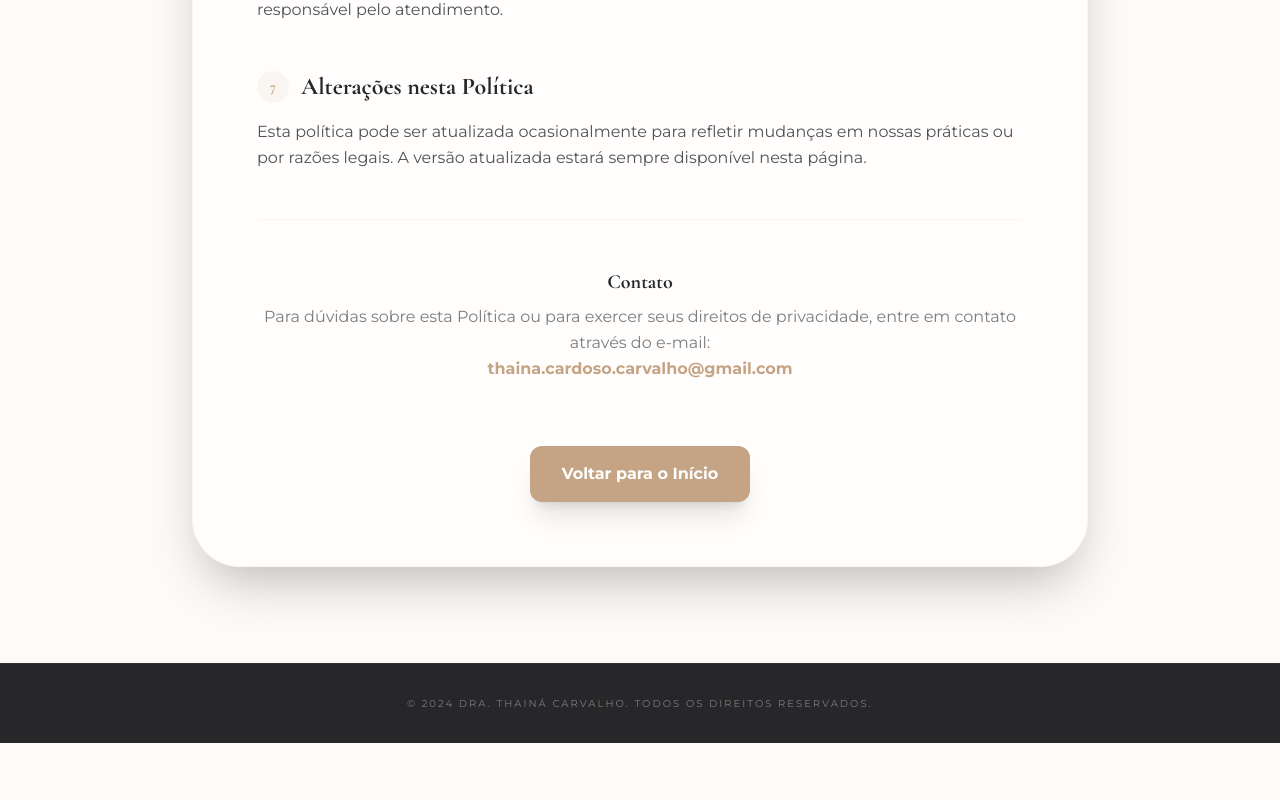
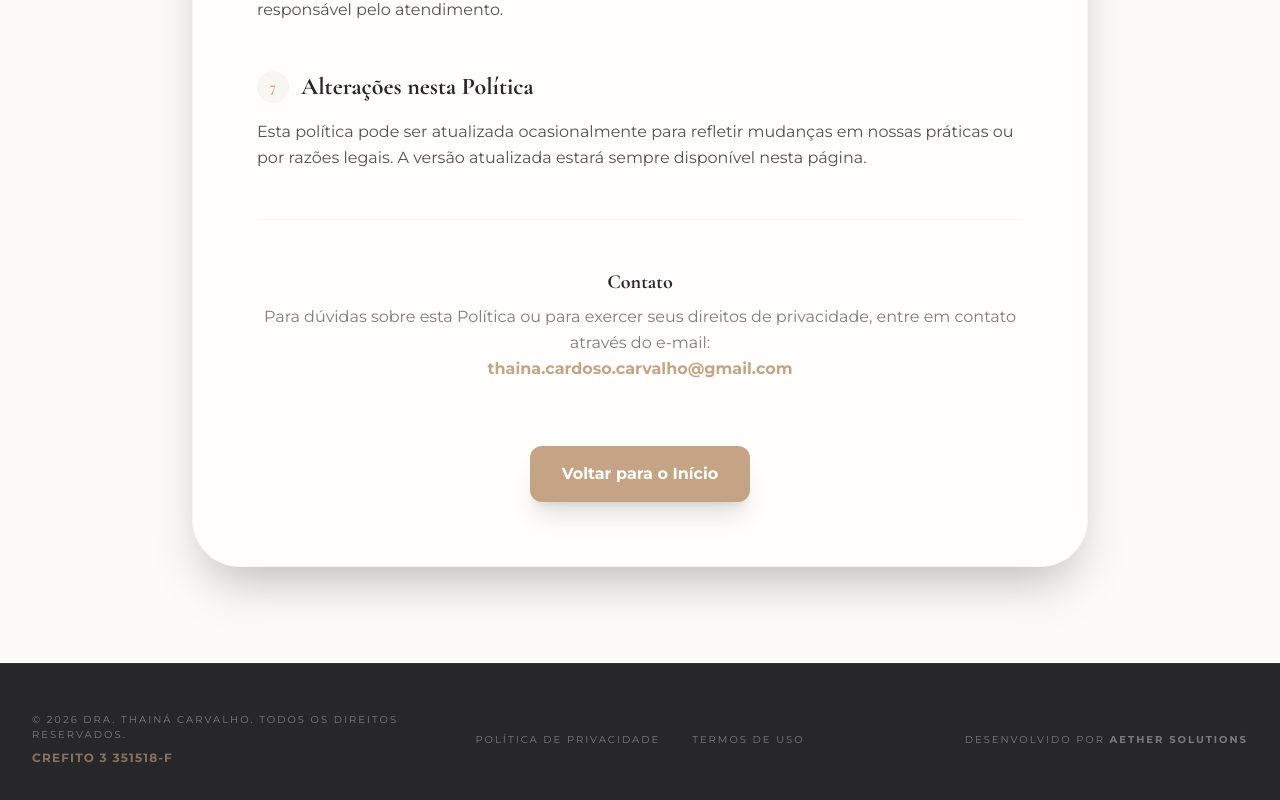
Before and after one commit to GuilhermexTT/LadingPage-Thaina, a Next.js app: page /privacidade in a window 1280 px wide. Shown: the part 1728-2528 px from the top of the page. Before the commit the page ends 2471 px from the top, so only its background shows below. Built offline with nearby package versions, Linux system fonts and the light colour scheme.

Commit message:
Refatoração do rodapé, atualização de ano, adição de créditos Aether Solutions e otimização de performance com sharp e requisições paralelas

```diff
--- a/package.json
+++ b/package.json
@@ -16,6 +16,7 @@
     "react": "18.3.1",
     "react-dom": "18.3.1",
     "sanity": "^3.44.0",
+    "sharp": "^0.34.5",
     "styled-components": "^6.4.1"
   },
   "devDependencies": {
--- a/src/app/page.tsx
+++ b/src/app/page.tsx
@@ -47,7 +47,13 @@
     // Fetch CMS Data
     const fetchData = async () => {
       try {
-        const cmsProcedures = await client.fetch(proceduresQuery);
+        const [cmsProcedures, cmsTestimonials, cmsResults, cmsConfig] = await Promise.all([
+          client.fetch(proceduresQuery),
+          client.fetch(testimonialsQuery),
+          client.fetch(resultsQuery),
+          client.fetch(siteConfigQuery)
+        ]);
+
         if (cmsProcedures?.length > 0) {
           // Merge CMS procedures with hardcoded ones, avoiding duplicates by name
           setProcedures((prev) => [
@@ -56,7 +62,6 @@
           ]);
         }
 
-        const cmsTestimonials = await client.fetch(testimonialsQuery);
         if (cmsTestimonials?.length > 0) {
           // Merge CMS testimonials
           setTestimonials((prev) => [
@@ -65,7 +70,6 @@
           ]);
         }
 
-        const cmsResults = await client.fetch(resultsQuery);
         if (cmsResults?.length > 0) {
           setResults((prev) => [
             ...cmsResults,
@@ -73,7 +77,6 @@
           ]);
         }
 
-        const cmsConfig = await client.fetch(siteConfigQuery);
         if (cmsConfig) setSiteConfig((prev: any) => ({ ...prev, ...cmsConfig }));
       } catch (error) {
         console.error("CMS Fetch error:", error);
@@ -489,16 +492,18 @@
           </div>
         </div>
 
-        <div className="max-w-7xl mx-auto px-4 sm:px-6 lg:px-8 pt-10 border-t border-white/5 flex flex-col md:flex-row justify-between items-center space-y-6 md:space-y-0 text-soft-beige/40 text-[10px] uppercase tracking-[0.2em]">
-          <div className="flex flex-col items-center md:items-start space-y-2">
-            <p>© 2024 Dra. Thainá Carvalho. Todos os direitos reservados.</p>
+        <div className="max-w-7xl mx-auto px-4 sm:px-6 lg:px-8 pt-10 border-t border-white/5 grid grid-cols-1 md:grid-cols-3 gap-8 items-center text-soft-beige/40 text-[10px] uppercase tracking-[0.2em]">
+          <div className="flex flex-col items-center md:items-start space-y-2 order-2 md:order-1">
+            <p>© 2026 Dra. Thainá Carvalho. Todos os direitos reservados.</p>
             <p className="font-body font-bold text-gold/60 text-xs tracking-widest">CREFITO 3 351518-F</p>
           </div>
-          <div className="flex space-x-8">
-            <Link href="/privacidade" className="hover:text-gold transition-colors">Política de Privacidade</Link>
-            <Link href="/termos" className="hover:text-gold transition-colors">Termos de Uso</Link>
+          <div className="flex justify-center space-x-8 order-1 md:order-2">
+            <Link href="/privacidade" className="hover:text-gold transition-colors whitespace-nowrap">Política de Privacidade</Link>
+            <Link href="/termos" className="hover:text-gold transition-colors whitespace-nowrap">Termos de Uso</Link>
           </div>
-          <p>Desenvolvido com carinho para realçar sua beleza.</p>
+          <div className="flex justify-center md:justify-end order-3">
+            <p className="text-center md:text-right">Desenvolvido por <Link href="https://www.aethersolutions.com.br/" target="_blank" className="hover:text-gold transition-colors font-bold">Aether Solutions</Link></p>
+          </div>
         </div>
       </footer>
     </main>
--- a/src/app/privacidade/page.tsx
+++ b/src/app/privacidade/page.tsx
@@ -119,8 +119,20 @@
         </div>
       </section>
 
-      <footer className="bg-zinco text-soft-beige/40 text-[10px] uppercase tracking-[0.2em] py-8 text-center border-t border-white/5">
-        <p>© 2024 Dra. Thainá Carvalho. Todos os direitos reservados.</p>
+      <footer className="bg-zinco text-soft-beige/40 text-[10px] uppercase tracking-[0.2em] py-12 border-t border-white/5">
+        <div className="max-w-7xl mx-auto px-4 sm:px-6 lg:px-8 grid grid-cols-1 md:grid-cols-3 gap-8 items-center">
+          <div className="flex flex-col items-center md:items-start space-y-2 order-2 md:order-1">
+            <p>© 2026 Dra. Thainá Carvalho. Todos os direitos reservados.</p>
+            <p className="font-body font-bold text-gold/60 text-xs tracking-widest">CREFITO 3 351518-F</p>
+          </div>
+          <div className="flex justify-center space-x-8 order-1 md:order-2">
+            <Link href="/privacidade" className="hover:text-gold transition-colors whitespace-nowrap">Política de Privacidade</Link>
+            <Link href="/termos" className="hover:text-gold transition-colors whitespace-nowrap">Termos de Uso</Link>
+          </div>
+          <div className="flex justify-center md:justify-end order-3">
+            <p className="text-center md:text-right">Desenvolvido por <Link href="https://www.aethersolutions.com.br/" target="_blank" className="hover:text-gold transition-colors font-bold">Aether Solutions</Link></p>
+          </div>
+        </div>
       </footer>
     </main>
   );
--- a/src/app/termos/page.tsx
+++ b/src/app/termos/page.tsx
@@ -109,8 +109,20 @@
         </div>
       </section>
 
-      <footer className="bg-zinco text-soft-beige/40 text-[10px] uppercase tracking-[0.2em] py-8 text-center border-t border-white/5">
-        <p>© 2024 Dra. Thainá Carvalho. Todos os direitos reservados.</p>
+      <footer className="bg-zinco text-soft-beige/40 text-[10px] uppercase tracking-[0.2em] py-12 border-t border-white/5">
+        <div className="max-w-7xl mx-auto px-4 sm:px-6 lg:px-8 grid grid-cols-1 md:grid-cols-3 gap-8 items-center">
+          <div className="flex flex-col items-center md:items-start space-y-2 order-2 md:order-1">
+            <p>© 2026 Dra. Thainá Carvalho. Todos os direitos reservados.</p>
+            <p className="font-body font-bold text-gold/60 text-xs tracking-widest">CREFITO 3 351518-F</p>
+          </div>
+          <div className="flex justify-center space-x-8 order-1 md:order-2">
+            <Link href="/privacidade" className="hover:text-gold transition-colors whitespace-nowrap">Política de Privacidade</Link>
+            <Link href="/termos" className="hover:text-gold transition-colors whitespace-nowrap">Termos de Uso</Link>
+          </div>
+          <div className="flex justify-center md:justify-end order-3">
+            <p className="text-center md:text-right">Desenvolvido por <Link href="https://www.aethersolutions.com.br/" target="_blank" className="hover:text-gold transition-colors font-bold">Aether Solutions</Link></p>
+          </div>
+        </div>
       </footer>
     </main>
   );
```
Also changed, not shown: 2 other files (tests, documents, lock files or other folders).
